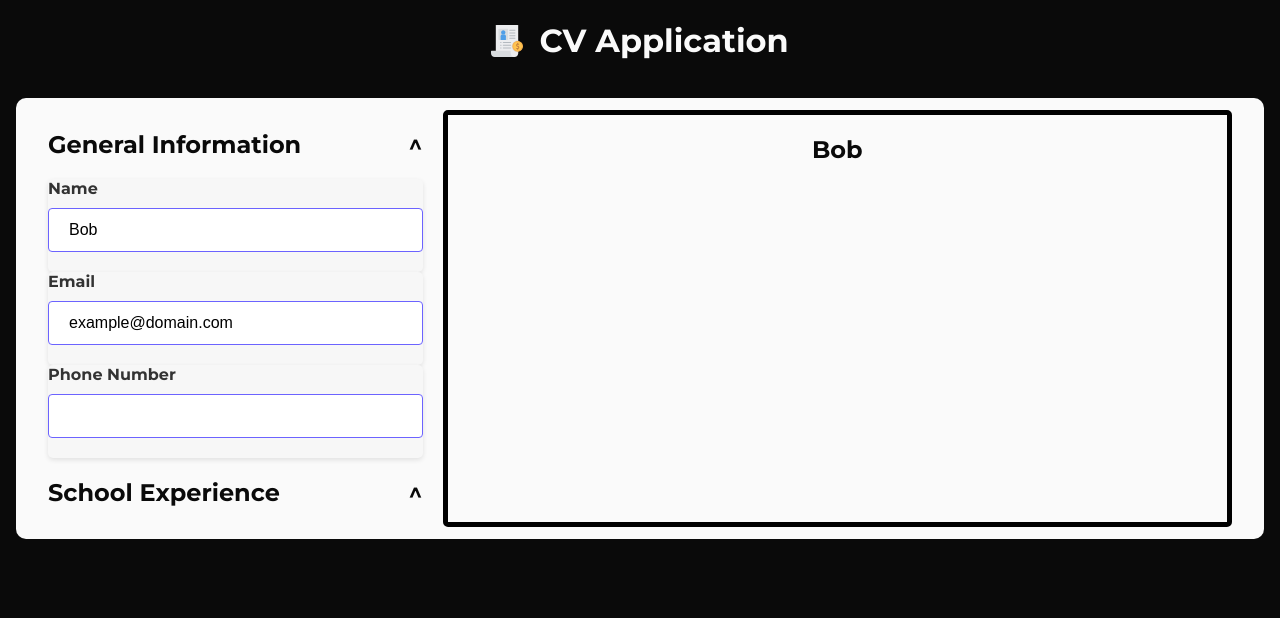
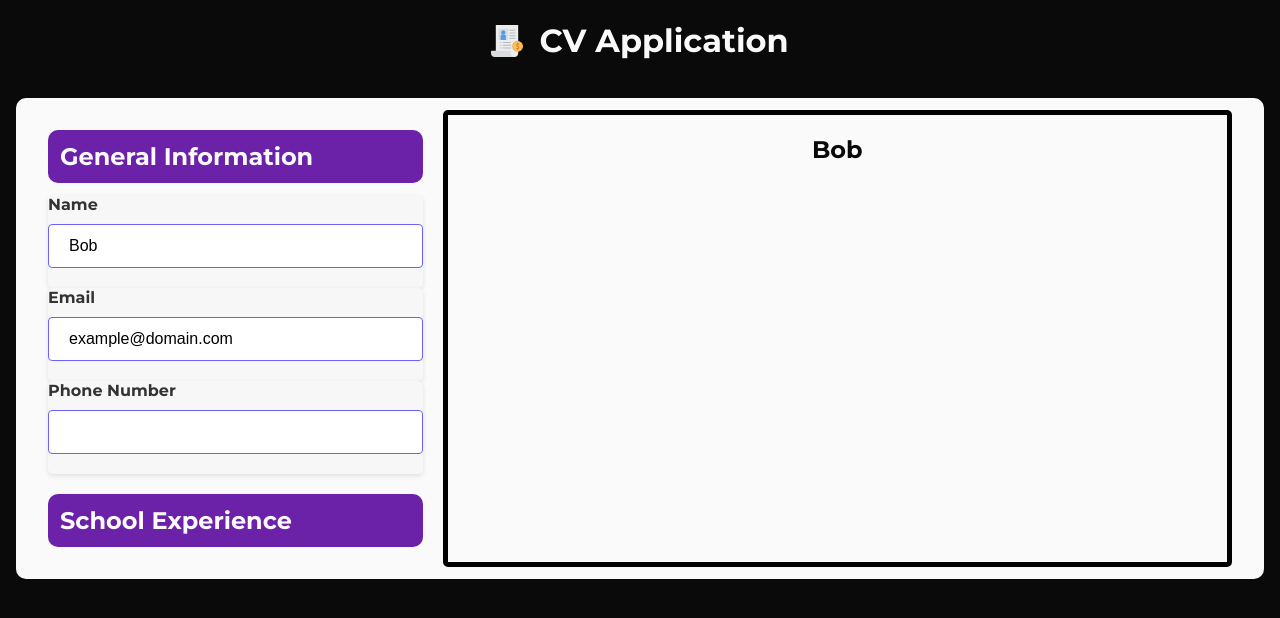
Before and after one commit to alienworld1/cv-application, a React (Vite) app: page / in a window 1280 px wide. Shown: the top 618 px of the page. Built offline with nearby package versions, Linux system fonts and the light colour scheme.

Commit message:
Animate dropdown

```diff
--- a/src/App.jsx
+++ b/src/App.jsx
@@ -9,7 +9,7 @@ import Dropdown from './components/Dropdown';
 const generalInformation = {
   name: 'Bob',
   email: 'example@domain.com',
-  phoneNumber: '555-55555',
+  phoneNumber: 55555555,
 }
 
 const schoolExperience = {
--- a/src/components/Dropdown.jsx
+++ b/src/components/Dropdown.jsx
@@ -5,7 +5,6 @@ export default function Dropdown({name, isActive, children, handleClick}) {
     <div className="dropdown">
       <div className="head" onClick={handleClick}>
         <h2>{name}</h2>
-        <h2>^</h2>
       </div>
       <div className={isActive? 'visible' : ''}>
         {children}
--- a/src/styles/Dropdown.css
+++ b/src/styles/Dropdown.css
@@ -1,16 +1,49 @@
+@keyframes dropdownAnimation {
+  from {
+    opacity: 0;
+    transform: translateY(-10px);
+  }
+  to {
+    opacity: 1;
+    transform: translateY(0);
+  }
+}
+
+@keyframes rotate {
+  from {
+    transform: rotate(0);
+  }
+  to {
+    transform: rotate(180);
+  }
+}
+
 .dropdown > .head{
-  display: flex;
-  justify-content: space-between;
+  background-color: #6b21a8;
+  color: #fafafa;
+  padding: 12px;
+  margin-bottom: 12px;
+  border-radius: 10px;
 }
 
 .dropdown {
   padding-right: 20px;
+  margin: 20px 0;
 }
 
 .dropdown > div:nth-child(2) {
   display: none;
+  opacity: 0;
+  z-index: 1;
+  animation: dropdownAnimation 0.3s ease-in-out forwards;
 }
 
 .dropdown > div:nth-child(2).visible {
   display: block;
+  opacity: 1;
 }
+
+.dropdown h2 {
+  margin: 0;
+  padding: 0;
+}
```
